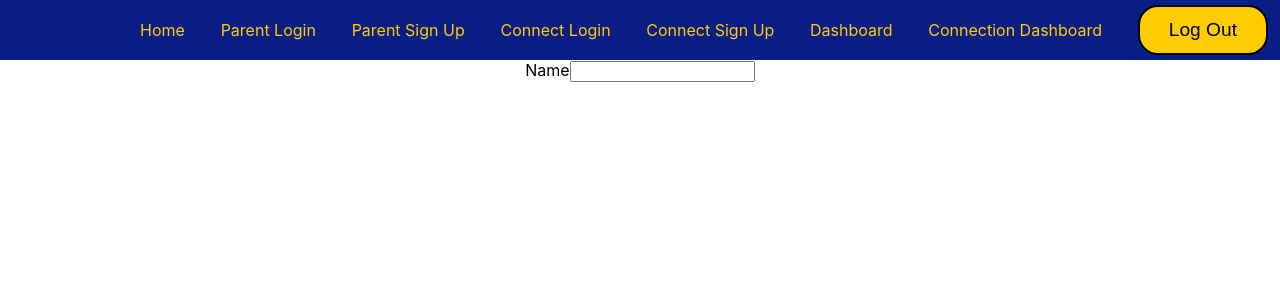
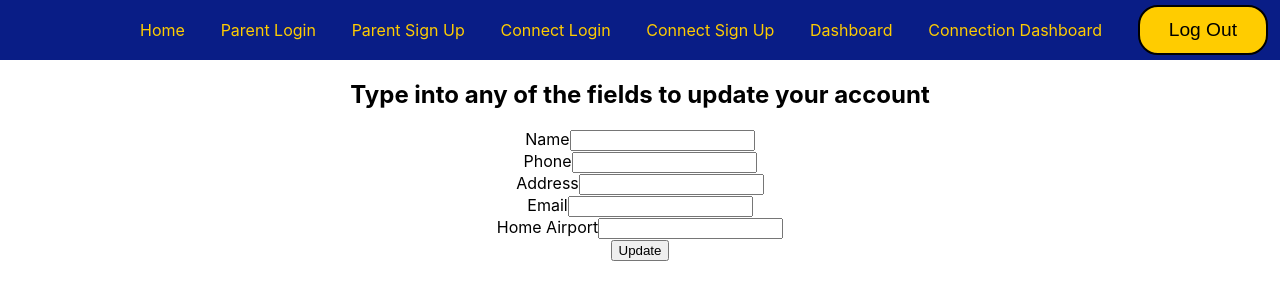
Before and after one commit to BuildWeek-KidsFly/kids-frontend, a React (Create React App) app in the folder kidsfly/: page /updateparent in a window 1280 px wide. Shown: the top 300 px of the page. Built offline with nearby package versions, Linux system fonts and the light colour scheme.

Commit message:
Got the update function for the Parent User accoutn

```diff
--- a/kidsfly/src/Components/Dashboard.js
+++ b/kidsfly/src/Components/Dashboard.js
@@ -17,10 +17,11 @@ const Dashboard = ()=>{
         axiosWithAuth().get(`https://kidsfly-be-dakotah.herokuapp.com/api/users/${traveler.id}`)
             .then((res)=>{
                 console.log("user data use effect",res)
-                if(!localStorage.getItem("user")){
-                    localStorage.setItem('user',JSON.stringify(res.data))
-                }
-                setUser(JSON.parse(localStorage.getItem('user')))
+                // if(!localStorage.getItem("user")){
+                //     localStorage.setItem('user',JSON.stringify(res.data))
+                // }
+                // setUser(JSON.parse(localStorage.getItem('user')))
+                setUser(res.data)
 
             })
             .catch((err)=>{
@@ -78,10 +79,10 @@ const Dashboard = ()=>{
     const removeTrip = (id)=>{
         axiosWithAuth().delete(`https://kidsfly-be-dakotah.herokuapp.com/api/users/${user.id}/trips/${id}`)
             .then((res)=>{
-                console.log("removeTrip",res)
+                // console.log("removeTrip",res)
             })
             .catch((err)=>{
-                console.log("removeTrip",err)
+                // console.log("removeTrip",err)
             })
             .finally(()=>{
                 setComplete(complete=> !complete);
--- a/kidsfly/src/Components/UpdateParent.js
+++ b/kidsfly/src/Components/UpdateParent.js
@@ -1,27 +1,65 @@
 import React from 'react';
 import {TripContext} from "../Context/TripContext";
-import axios from 'axios';
+import axiosWithAuth from "../Utils/Axios";
 
-const UpdateParent =()=>{
+const UpdateParent =(props)=>{
 
-    const [input, setInput] = React.useState({
-        name:"",
-        phone:"",
-        home_airport:"",
-        email:"",
-        address:""
-    })
+    // const [input, setInput] = React.useState({
+    //     name:user.name,
+    //     phone:user.phone,
+    //     home_airport:user.home_airport,
+    //     email:user.email,
+    //     address:user.address
+    // })
 
-    const {user} = React.useContext(TripContext);
-    console.log("user",user);
+    const {user, setUser, complete, setComplete} = React.useContext(TripContext);
+
+
+    const handleChange = (e)=>{
+        setUser({...user, [e.target.name]: e.target.value})
+    }
+
+    const handleSub = (e) =>{
+        e.preventDefault();
+        console.log(user)
+        console.log(axiosWithAuth);
+        axiosWithAuth().put(`https://kidsfly-be-dakotah.herokuapp.com/api/users/${user.id}`, user)
+            .then((res)=>{
+                console.log(res)
+                setComplete(complete=>!complete);
+            })
+            .catch((err)=>{
+                console.log(err)
+            })
+            .finally(()=>{
+                props.history.push("/dashboard")
+            })
+    }
 
     return(
         <form>
+            <h2>Type into any of the fields to update your account</h2>
             <div>
                 <label>Name</label>
-                <input type="text" name="Name"/>
+                <input type="text" name="name" value={user.name} onChange={handleChange}/>
             </div>
-
+            <div>
+                <label>Phone</label>
+                <input type="text" name="phone" value={user.phone} onChange={handleChange}/>
+            </div>
+            <div>
+                <label>Address</label>
+                <input type="text" name="address" value={user.address} onChange={handleChange}/>
+            </div>
+            <div>
+                <label>Email</label>
+                <input type="text" name="email" value={user.email} onChange={handleChange}/>
+            </div>
+            <div>
+                <label>Home Airport</label>
+                <input type="text" name="home_airport" value={user.home_airport} onChange={handleChange}/>
+            </div>
+            <button onClick={handleSub}>Update</button>
         </form>
     );
 }
```
